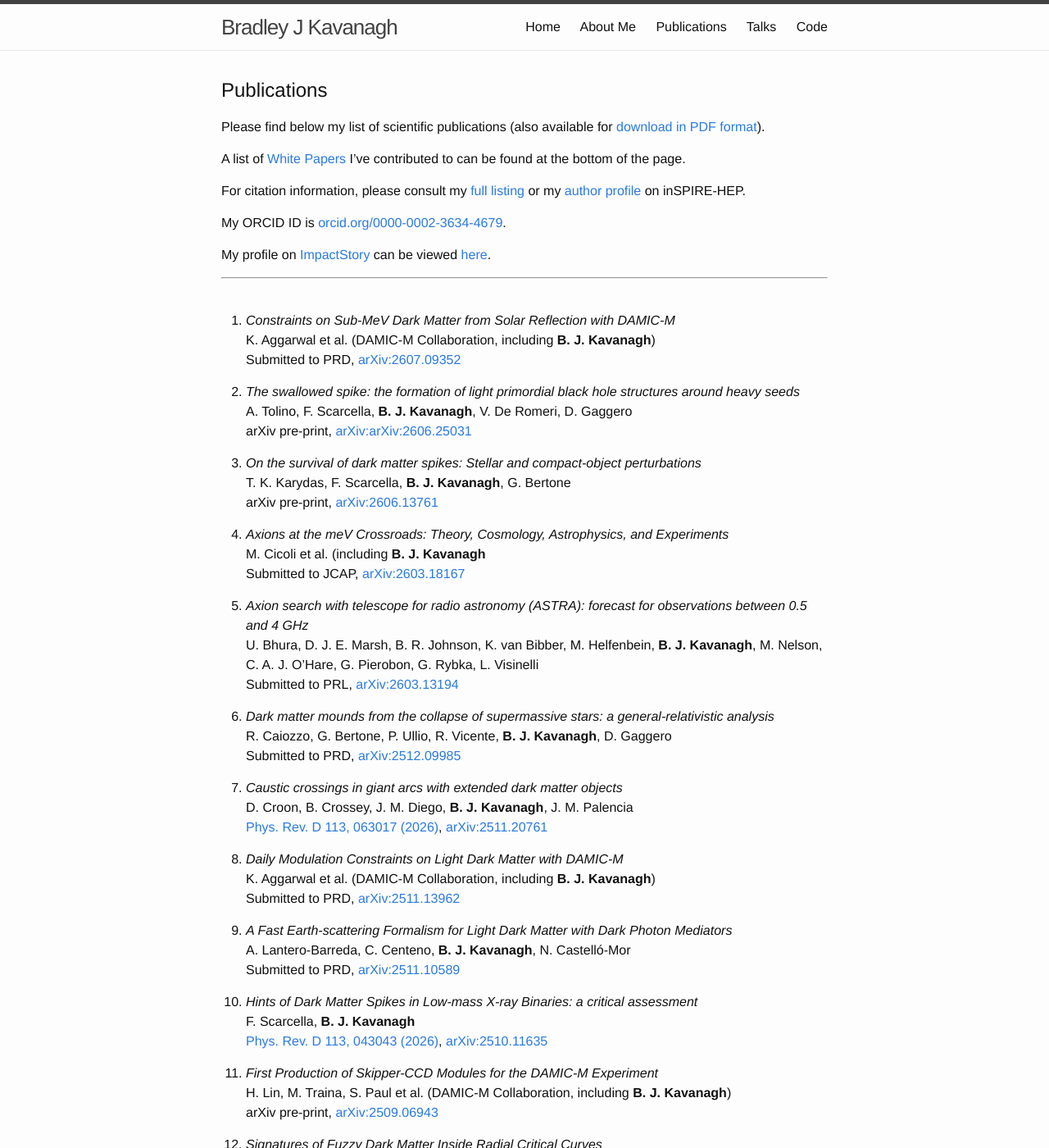
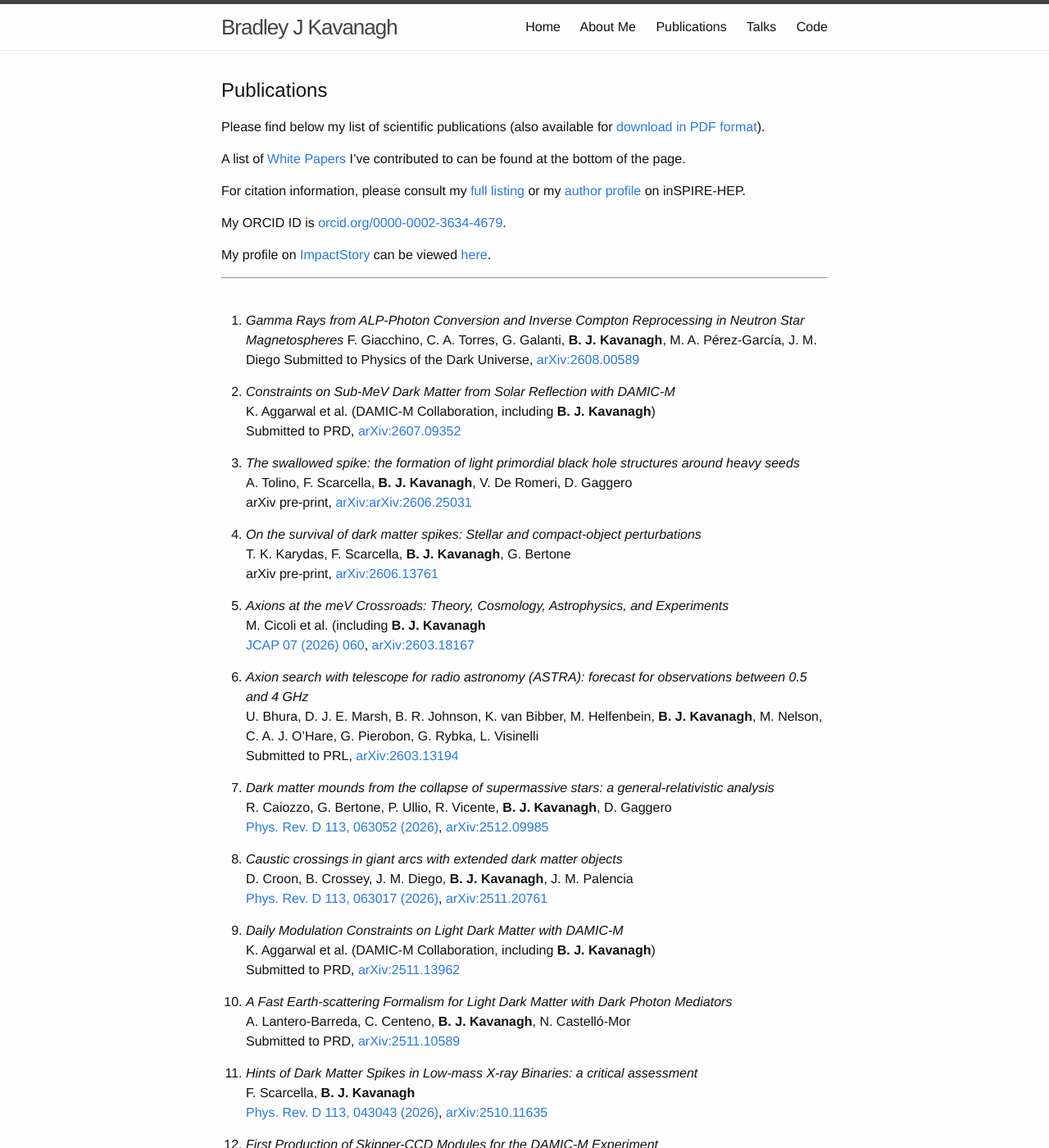
Before and after one commit to bradkav/bradkav.github.io, a Jekyll site: the page built from publications.md, in a window 1280 px wide and 1400 px high. Shown: the whole window at 82% size. Built offline with Jekyll 4.4.1, drawn with Linux system fonts in a browser that asks for light colours.

Commit message:
Added new papers

```diff
--- a/publications.md
+++ b/publications.md
@@ -22,8 +22,11 @@ My profile on [ImpactStory](https://impactstory.org/) can be viewed [here](https
 ***
 <br>
 
+1. *Gamma Rays from ALP-Photon Conversion and Inverse Compton Reprocessing in Neutron Star Magnetospheres*
+F. Giacchino, C. A. Torres, G. Galanti, **B. J. Kavanagh**, M. A. Pérez-García, J. M. Diego
+Submitted to Physics of the Dark Universe, [arXiv:2608.00589](https://arxiv.org/abs/2608.00589)
 
-1. *Constraints on Sub-MeV Dark Matter from Solar Reflection with DAMIC-M*
+2. *Constraints on Sub-MeV Dark Matter from Solar Reflection with DAMIC-M*
 K. Aggarwal et al. (DAMIC-M Collaboration, including **B. J. Kavanagh**)
 Submitted to PRD, [arXiv:2607.09352](https://arxiv.org/abs/2607.09352)
 
@@ -37,7 +40,7 @@ arXiv pre-print, [arXiv:2606.13761](https://arxiv.org/abs/2606.13761)
 
 2. *Axions at the meV Crossroads: Theory, Cosmology, Astrophysics, and Experiments*
 M. Cicoli et al. (including **B. J. Kavanagh**
-Submitted to JCAP, [arXiv:2603.18167](https://arxiv.org/abs/2603.18167)
+[JCAP 07 (2026) 060](https://doi.org/10.1088/1475-7516/2026/07/060), [arXiv:2603.18167](https://arxiv.org/abs/2603.18167)
 
 2. *Axion search with telescope for radio astronomy (ASTRA): forecast for observations between 0.5 and 4 GHz*
 U. Bhura, D. J. E. Marsh, B. R. Johnson, K. van Bibber, M. Helfenbein, **B. J. Kavanagh**, M. Nelson, C. A. J. O'Hare, G. Pierobon, G. Rybka, L. Visinelli
@@ -45,7 +48,7 @@ Submitted to PRL, [arXiv:2603.13194](https://arxiv.org/abs/2603.13194)
 
 2. *Dark matter mounds from the collapse of supermassive stars: a general-relativistic analysis*
 R. Caiozzo, G. Bertone, P. Ullio, R. Vicente, **B. J. Kavanagh**, D. Gaggero
-Submitted to PRD, [arXiv:2512.09985](https://arxiv.org/abs/2512.09985)
+[Phys. Rev. D 113, 063052 (2026)](https://doi.org/10.1103/lnhp-tffg), [arXiv:2512.09985](https://arxiv.org/abs/2512.09985)
 
 2. *Caustic crossings in giant arcs with extended dark matter objects*
 D. Croon, B. Crossey, J. M. Diego, **B. J. Kavanagh**, J. M. Palencia
```
Also changed, not shown: 2 other files.
